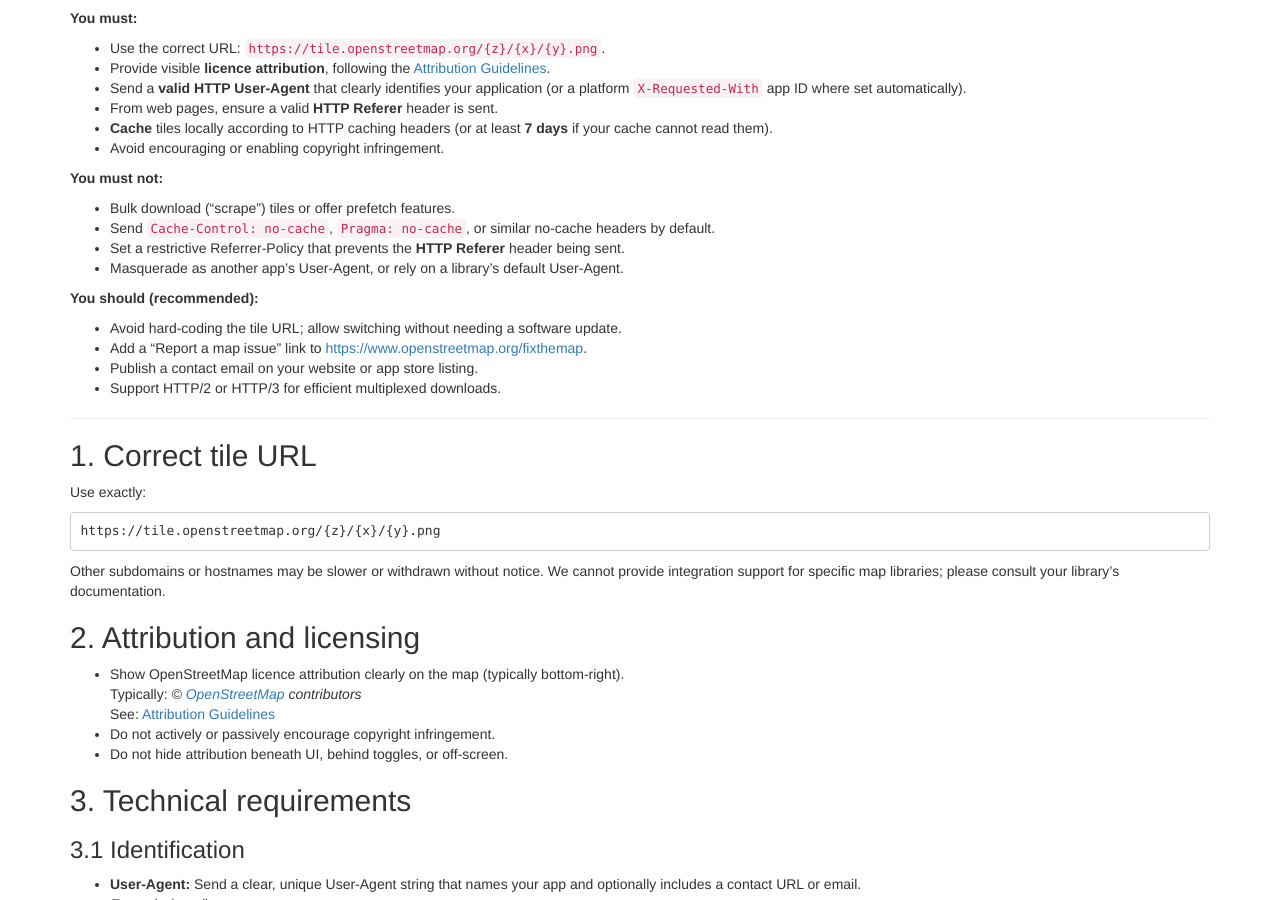
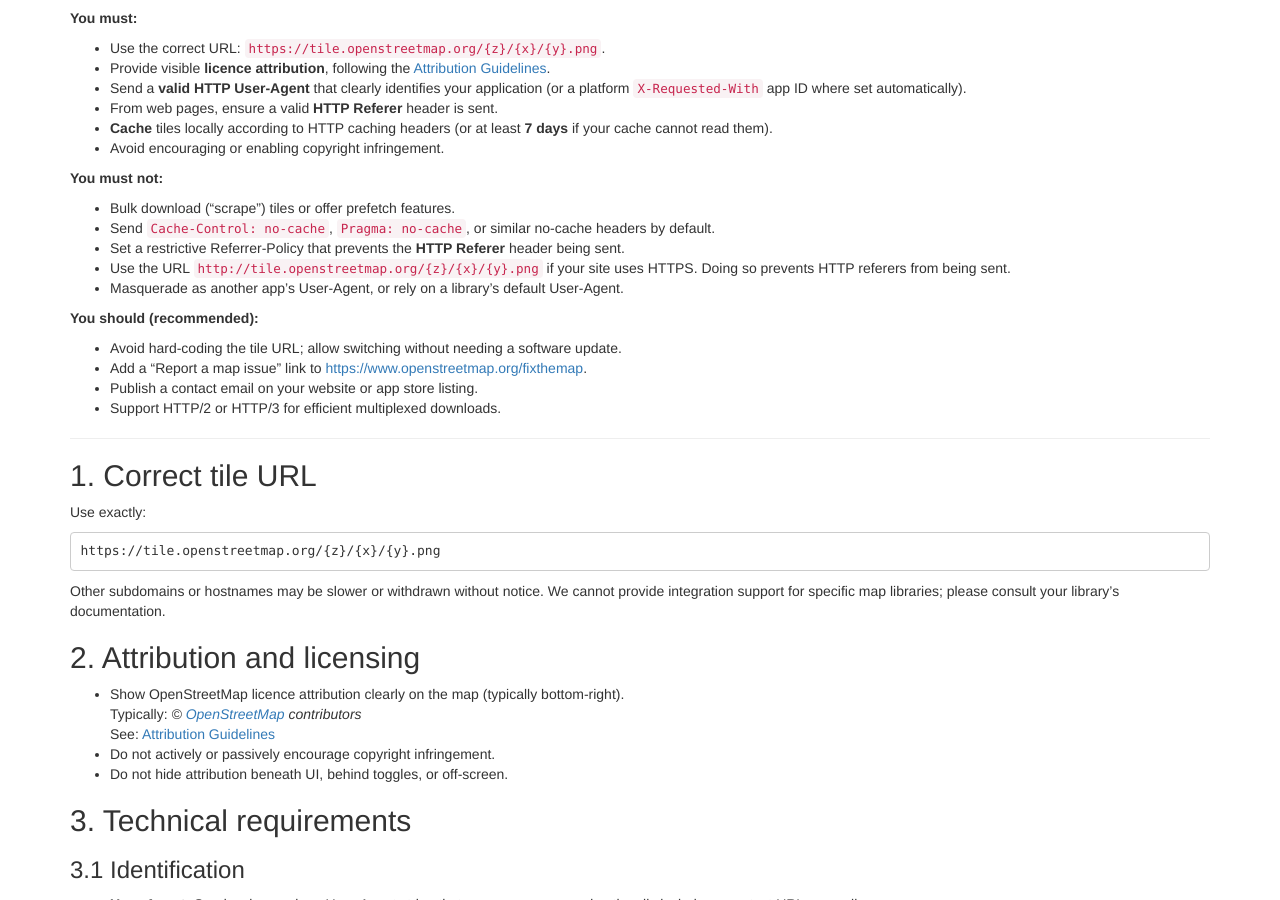
Before and after one commit to openstreetmap/owg-website, a Jekyll site: the page built from policies/tiles.md, in a window 1280 px wide and 900 px high, scrolled down 348 px. Built offline with Jekyll 4.4.1, drawn with Linux system fonts in a browser that asks for light colours.

Commit message:
Tile policy: tell people that using the http:// URL messes up referers.

```diff
--- a/policies/tiles.md
+++ b/policies/tiles.md
@@ -31,6 +31,7 @@
 * Bulk download ("scrape") tiles or offer prefetch features.
 * Send `Cache-Control: no-cache`, `Pragma: no-cache`, or similar no-cache headers by default.
 * Set a restrictive Referrer-Policy that prevents the **HTTP Referer** header being sent.
+* Use the URL `http://tile.openstreetmap.org/{z}/{x}/{y}.png` if your site uses HTTPS. Doing so prevents HTTP referers from being sent.
 * Masquerade as another app's User-Agent, or rely on a library's default User-Agent.
 
 **You should (recommended):**
```
